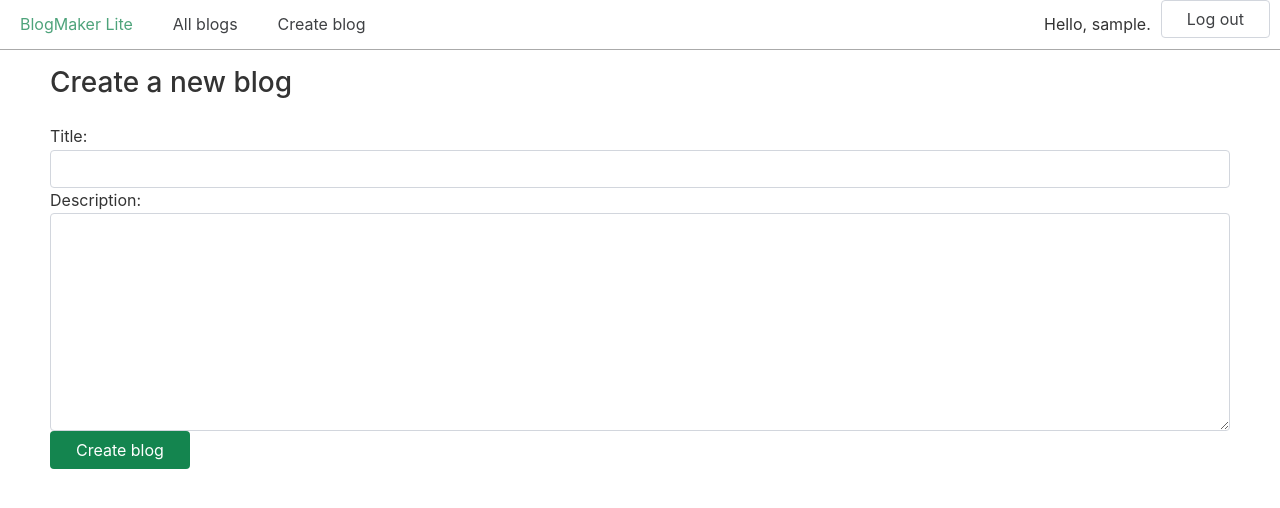
After one commit to muhomar8531/BlogMaker, a Django app: page /new_blog/ in a window 1280 px wide. The commit adds this page. Shown: the top 508 px of the page. Run offline with Django 4.2, Linux system fonts and the light colour scheme; the visitor is signed in with stand-in values (Sample User, id 1).

Commit message:
added functionality to create blog

```diff
--- /dev/null
+++ b/blogs/forms.py
@@ -0,0 +1,6 @@
+from django import forms
+from .models import Blog
+class BlogForm(forms.ModelForm):
+    class Meta:
+        model = Blog
+        fields = ["title", "description"]
--- a/blogs/templates/blogs/base.html
+++ b/blogs/templates/blogs/base.html
@@ -17,6 +17,9 @@
       <div class="nav-left">
         <a class="active" href="{% url 'blogs:index' %}">BlogMaker Lite</a>
         <a href="{% url 'blogs:blogs' %}">All blogs</a>
+        {% if user.is_authenticated %}
+        <a href="{% url 'blogs:new_blog' %}">Create blog</a>
+        {% endif %}
       </div>
 
       <div class="nav-right">
--- /dev/null
+++ b/blogs/templates/blogs/new_blog.html
@@ -0,0 +1,14 @@
+{% extends "blogs/base.html" %}
+
+{% block content %}
+
+  <h2>Create a new blog</h2>
+
+  <form action="{% url 'blogs:new_blog' %}" method='post'>
+    {% csrf_token %}
+    {{ form.as_div }}
+
+    <button name="submit" class="button primary">Create blog</button>
+  </form>
+
+{% endblock content %}
--- a/blogs/urls.py
+++ b/blogs/urls.py
@@ -7,5 +7,6 @@ urlpatterns = [
     path("blogs/", views.blogs, name="blogs"),
     path("blogs/<int:blog_id>/", views.blog, name="blog"),
     path("posts/<int:post_id>/", views.post, name="post"),
+    path("new_blog/", views.new_blog, name="new_blog"),
     path("", views.index, name="index"),
 ]
--- a/blogs/views.py
+++ b/blogs/views.py
@@ -1,5 +1,7 @@
-from django.shortcuts import render
+from django.shortcuts import render, redirect
+from django.contrib.auth.decorators import login_required
 from .models import Blog, BlogPost
+from .forms import BlogForm
 
 def index(request):
     return render(request, "blogs/index.html")
@@ -28,3 +30,19 @@ def post(request, post_id):
         "blog": blog,
     }
     return render(request, "blogs/post.html", context)
+
+@login_required
+def new_blog(request):
+    if request.method != "POST":
+        form = BlogForm()
+
+    else:
+        form = BlogForm(data=request.POST)
+        if form.is_valid():
+            new_blog = form.save(commit=False)
+            new_blog.owner = request.user
+            new_blog.save()
+            return redirect("blogs:blogs")
+
+    context = {"form": form}
+    return render(request, "blogs/new_blog.html", context)
```
